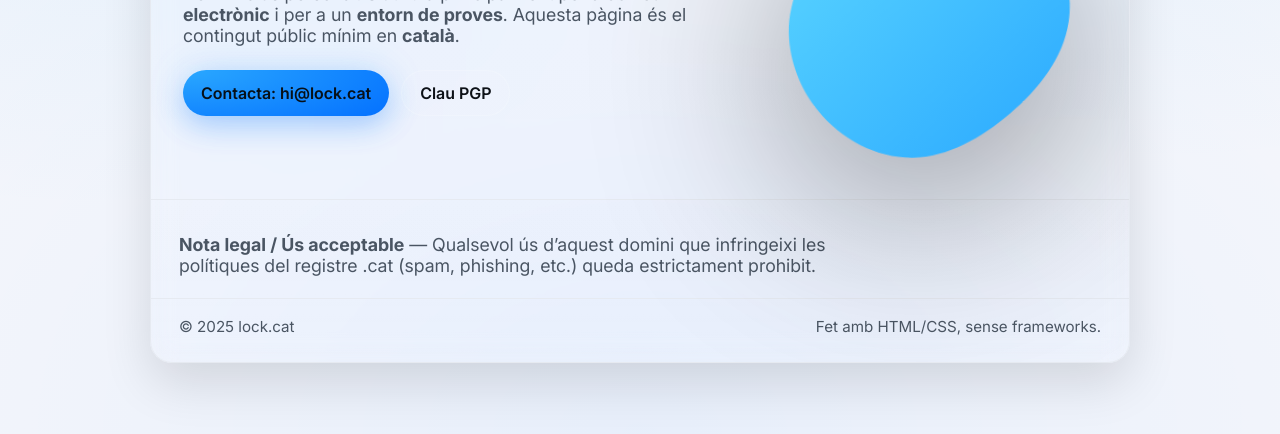
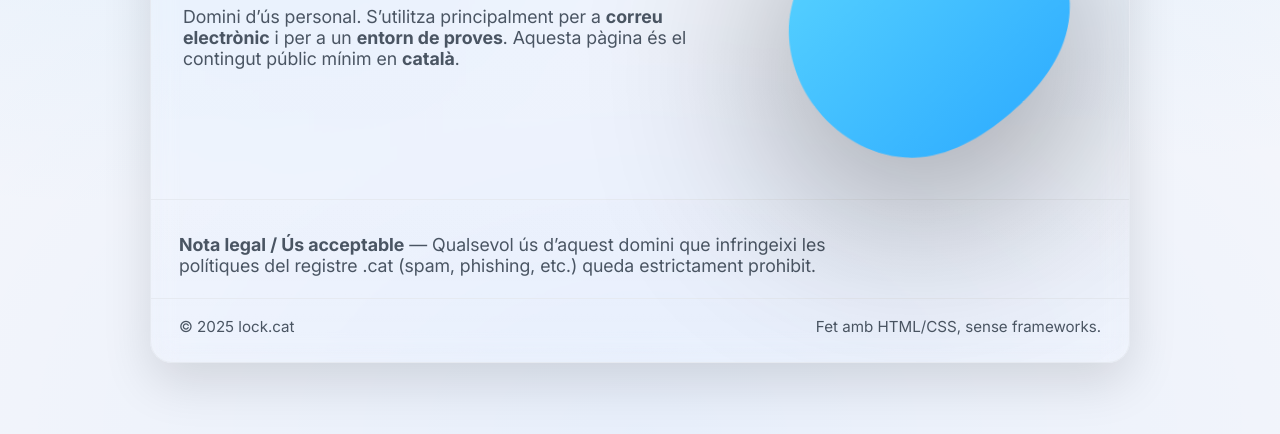
Before and after one commit to lock-cat/lock-cat, a website: page index.html in a window 1280 px wide. Shown: the part 366-800 px from the top of the page. Drawn offline with Linux system fonts and the light colour scheme.

Commit message:
removed mail.

```diff
--- a/index.html
+++ b/index.html
@@ -225,9 +225,10 @@
         <div>
           <h1>Benvinguts a <span class="nowrap">lock.cat</span></h1>
           <p>Domini d’ús personal. S’utilitza principalment per a <strong>correu electrònic</strong> i per a un <strong>entorn de proves</strong>. Aquesta pàgina és el contingut públic mínim en <strong>català</strong>.</p>
+          <!-- No "Contacta" link or form. Intentionally empty CTA. -->
           <div class="cta">
-            <a class="btn" href="mailto:hi@lock.cat" aria-label="Enviar un correu a hi@lock.cat">Contacta: hi@lock.cat</a>
-            <a class="btn btn-ghost" href="/pgp/lock-cat-public.asc" type="application/pgp-keys" download>Clau PGP</a>
+            <!-- Optional: keep PGP link only if your .asc key does not expose your email in the UID. -->
+            <!-- <a class="btn btn-ghost" href="/pgp/lock-cat-public.asc" type="application/pgp-keys" download>Clau PGP</a> -->
           </div>
         </div>
         <div class="blob" aria-hidden="true">
```
